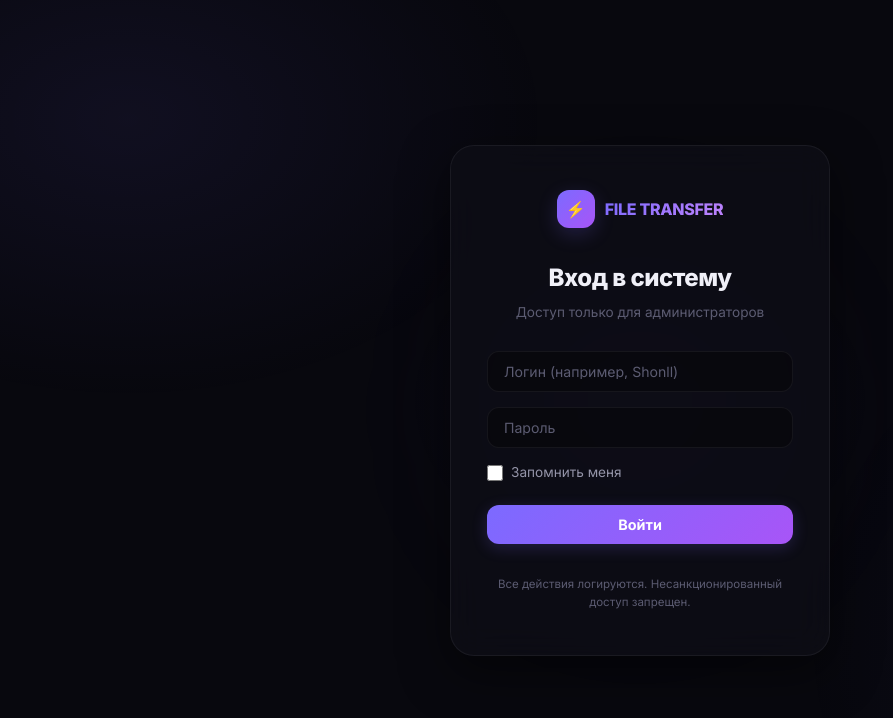
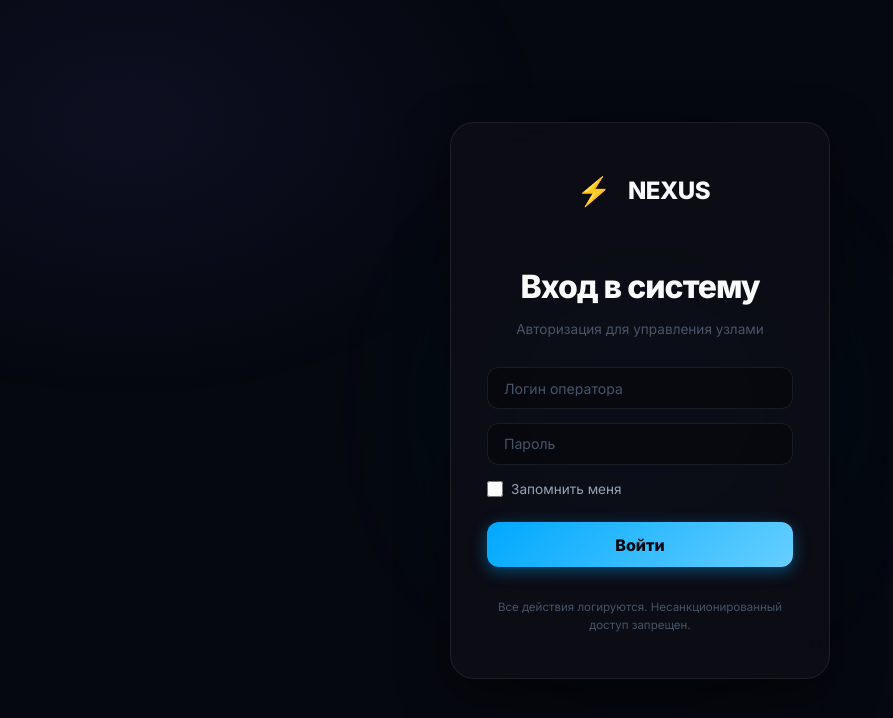
Before and after one commit to Arte777/file-transfer, a plain HTML site: page docs/login.html in a window 1280 px wide. Shown: the whole page, without its empty margins (0-893 px from the left). Drawn offline with Linux system fonts and the light colour scheme.

Commit message:
style: full fotorama-inspired redesign

```diff
--- a/docs/assets/style.css
+++ b/docs/assets/style.css
@@ -4,28 +4,28 @@
    ══════════════════════════════════════════════════════════════════════════════ */
 
 :root {
-  --bg: #08080e;
-  --bg-raised: #0e0e16;
-  --surface: rgba(16, 16, 26, 0.7);
-  --surface-solid: #12121e;
-  --surface-hover: rgba(22, 22, 36, 0.85);
-  --surface-active: rgba(28, 28, 44, 0.9);
-  --border: rgba(255, 255, 255, 0.06);
-  --border-hover: rgba(255, 255, 255, 0.12);
-  --accent: #7c6aff;
-  --accent-soft: rgba(124, 106, 255, 0.12);
-  --accent-glow: rgba(124, 106, 255, 0.2);
-  --accent-text: #b3a4ff;
-  --text: #f0f0f8;
-  --text-secondary: #9494a8;
-  --text-muted: #5c5c72;
-  --success: #34d399;
-  --success-soft: rgba(52, 211, 153, 0.1);
-  --danger: #f43f5e;
-  --danger-soft: rgba(244, 63, 94, 0.1);
-  --warning: #fbbf24;
-  --warning-soft: rgba(251, 191, 36, 0.1);
-  --gold: #f59e0b;
+  --bg: #05080f;
+  --bg-raised: #0a0f1c;
+  --surface: rgba(10, 15, 28, 0.7);
+  --surface-solid: #0d1322;
+  --surface-hover: rgba(15, 22, 40, 0.85);
+  --surface-active: rgba(20, 28, 50, 0.9);
+  --border: rgba(255, 255, 255, 0.08);
+  --border-hover: rgba(255, 255, 255, 0.15);
+  --accent: #00a8ff;
+  --accent-soft: rgba(0, 168, 255, 0.12);
+  --accent-glow: rgba(0, 168, 255, 0.4);
+  --accent-text: #66cfff;
+  --text: #f8fafc;
+  --text-secondary: #94a3b8;
+  --text-muted: #475569;
+  --success: #10b981;
+  --success-soft: rgba(16, 185, 129, 0.1);
+  --danger: #ef4444;
+  --danger-soft: rgba(239, 68, 68, 0.1);
+  --warning: #f59e0b;
+  --warning-soft: rgba(245, 158, 11, 0.1);
+  --gold: #fbbf24;
   --radius-sm: 8px;
   --radius-md: 12px;
   --radius-lg: 16px;
@@ -80,12 +80,12 @@ header {
   position: sticky;
   top: 0;
   z-index: 100;
-  background: rgba(8, 8, 14, 0.8);
+  background: var(--bg);
   backdrop-filter: blur(20px) saturate(1.2);
   -webkit-backdrop-filter: blur(20px) saturate(1.2);
   border-bottom: 1px solid var(--border);
-  padding: 0 2rem;
-  height: 64px;
+  padding: 0 3rem;
+  height: 72px;
   display: flex;
   align-items: center;
   justify-content: space-between;
@@ -94,54 +94,44 @@ header {
 .logo {
   display: flex;
   align-items: center;
-  gap: 10px;
-  font-size: 1rem;
+  gap: 12px;
+  font-size: 1.25rem;
   font-weight: 800;
-  letter-spacing: -0.3px;
+  letter-spacing: -0.5px;
   color: var(--text);
-  text-transform: uppercase;
 }
 .logo-icon {
   width: 32px; height: 32px;
-  background: linear-gradient(135deg, var(--accent), #a855f7);
-  border-radius: var(--radius-sm);
+  background: transparent;
   display: flex; align-items: center; justify-content: center;
-  font-size: 14px;
-  box-shadow: 0 4px 12px var(--accent-glow);
+  font-size: 20px;
 }
 .logo-text {
-  background: linear-gradient(135deg, var(--accent), #c084fc);
-  -webkit-background-clip: text;
-  -webkit-text-fill-color: transparent;
-  background-clip: text;
+  color: var(--text);
 }
 
 .nav-links {
   display: flex;
-  gap: 2px;
-  background: rgba(255, 255, 255, 0.03);
-  padding: 4px;
-  border-radius: var(--radius-md);
+  gap: 1.5rem;
+  background: transparent;
 }
 .nav-link {
   color: var(--text-secondary);
   text-decoration: none;
-  font-size: 0.82rem;
+  font-size: 0.9rem;
   font-weight: 500;
-  padding: 0.45rem 1rem;
-  border-radius: var(--radius-sm);
+  padding: 0.5rem 1rem;
+  border-radius: 20px;
   transition: var(--transition);
   display: flex;
   align-items: center;
-  gap: 6px;
+  gap: 8px;
 }
 .nav-link:hover {
   color: var(--text);
-  background: rgba(255, 255, 255, 0.06);
 }
 .nav-link.active {
   color: var(--text);
-  background: rgba(255, 255, 255, 0.08);
   font-weight: 600;
 }
 
@@ -849,30 +839,26 @@ header {
   margin-bottom: 2rem;
 }
 .login-logo-icon {
-  width: 38px; height: 38px;
-  background: linear-gradient(135deg, var(--accent), #a855f7);
-  border-radius: var(--radius-md);
+  width: 48px; height: 48px;
+  background: transparent;
   display: flex;
   align-items: center;
   justify-content: center;
-  font-size: 16px;
-  box-shadow: 0 6px 20px var(--accent-glow);
+  font-size: 28px;
 }
 .login-logo-text {
-  font-size: 1rem;
-  font-weight: 800;
-  background: linear-gradient(135deg, var(--accent), #c084fc);
-  -webkit-background-clip: text;
-  -webkit-text-fill-color: transparent;
-  background-clip: text;
-  letter-spacing: -0.3px;
-}
-.login-card h1 {
   font-size: 1.5rem;
   font-weight: 800;
   color: var(--text);
-  margin-bottom: 0.4rem;
   letter-spacing: -0.5px;
+}
+.login-card h1 {
+  font-size: 2rem;
+  font-weight: 800;
+  color: var(--text);
+  margin-top: 1rem;
+  margin-bottom: 0.5rem;
+  letter-spacing: -1px;
 }
 .login-subtitle {
   color: var(--text-muted);
@@ -902,15 +888,15 @@ header {
 }
 
 .btn-submit {
-  background: linear-gradient(135deg, var(--accent), #a855f7);
+  background: linear-gradient(135deg, #00A8FF, #66CFFF);
   border: none;
   border-radius: var(--radius-md);
-  color: #fff;
+  color: #05080f;
   cursor: pointer;
   font-family: inherit;
-  font-size: 0.9rem;
-  font-weight: 700;
-  padding: 0.7rem;
+  font-size: 1rem;
+  font-weight: 800;
+  padding: 0.8rem;
   width: 100%;
   transition: var(--transition);
   box-shadow: 0 4px 16px var(--accent-glow);
@@ -922,13 +908,13 @@ header {
   content: '';
   position: absolute;
   inset: 0;
-  background: linear-gradient(135deg, rgba(255,255,255,0.12), transparent);
+  background: linear-gradient(135deg, rgba(255,255,255,0.2), transparent);
   opacity: 0;
   transition: var(--transition);
 }
 .btn-submit:hover {
-  box-shadow: 0 6px 24px rgba(124, 106, 255, 0.35);
-  transform: translateY(-1px);
+  box-shadow: 0 6px 24px rgba(0, 168, 255, 0.5);
+  transform: translateY(-2px);
 }
 .btn-submit:hover::before { opacity: 1; }
 .btn-submit:active { transform: translateY(1px); }
--- a/docs/login.html
+++ b/docs/login.html
@@ -5,24 +5,24 @@
   <meta name="viewport" content="width=device-width,initial-scale=1">
   <title>Система Передачи Файлов — Вход</title>
   <link href="https://fonts.googleapis.com/css2?family=Inter:wght@300;400;500;600;700;800&display=swap" rel="stylesheet">
-  <link rel="stylesheet" href="assets/style.css?v=10">
+  <link rel="stylesheet" href="assets/style.css?v=20">
 </head>
 <body class="login-body">
 
   <div class="login-card">
     <div class="login-logo">
-      <div class="login-logo-icon">⚡</div>
-      <div class="login-logo-text">FILE TRANSFER</div>
+      <div class="login-logo-icon" style="color: var(--accent);">⚡</div>
+      <div class="login-logo-text">NEXUS</div>
     </div>
 
     <h1>Вход в систему</h1>
-    <div class="login-subtitle">Доступ только для администраторов</div>
+    <div class="login-subtitle">Авторизация для управления узлами</div>
 
     <form id="loginForm">
       <div id="errorBox" class="error-msg" style="display: none;"></div>
 
       <div class="input-group">
-        <input type="text" id="username" placeholder="Логин (например, Shonll)" required autocomplete="username">
+        <input type="text" id="username" placeholder="Логин оператора" required autocomplete="username">
       </div>
       <div class="input-group">
         <input type="password" id="password" placeholder="Пароль" required autocomplete="current-password">
@@ -40,7 +40,7 @@
     </div>
   </div>
 
-  <script src="assets/config.js?v=10"></script>
+  <script src="assets/config.js?v=20"></script>
   <script>
     // ── Автологин если "Запомнить меня" ──────────────────────────────────────
     (async function() {
```
Also changed, not shown: docs/assets/app.js (+6 -6 lines), docs/index.html (+4 -4 lines), docs/settings.html (+4 -4 lines), docs/tokens.html (+4 -4 lines).
